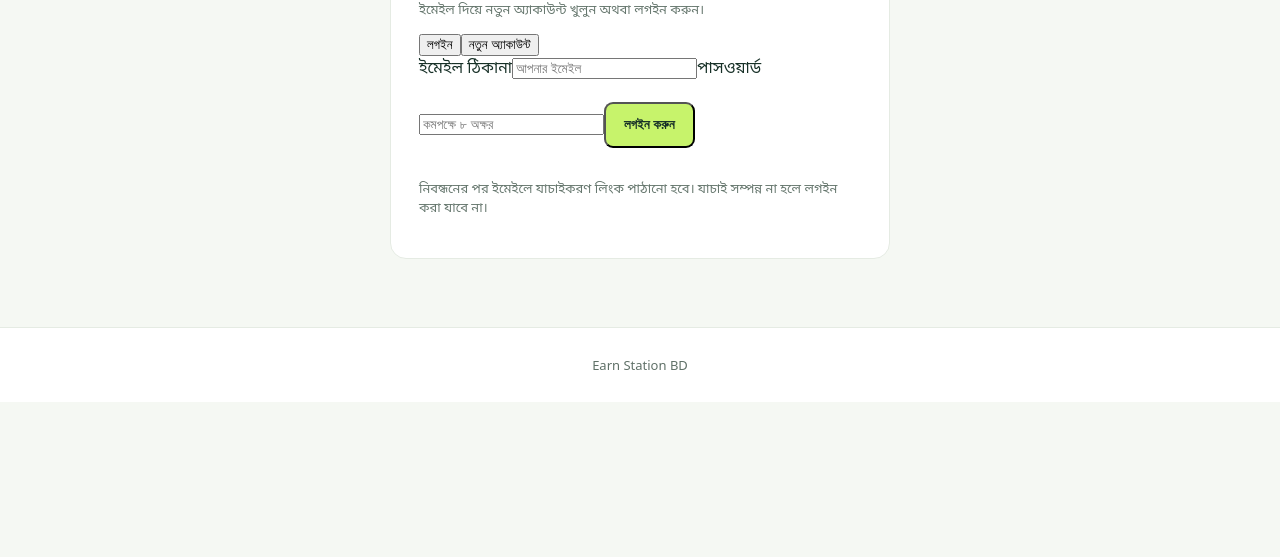
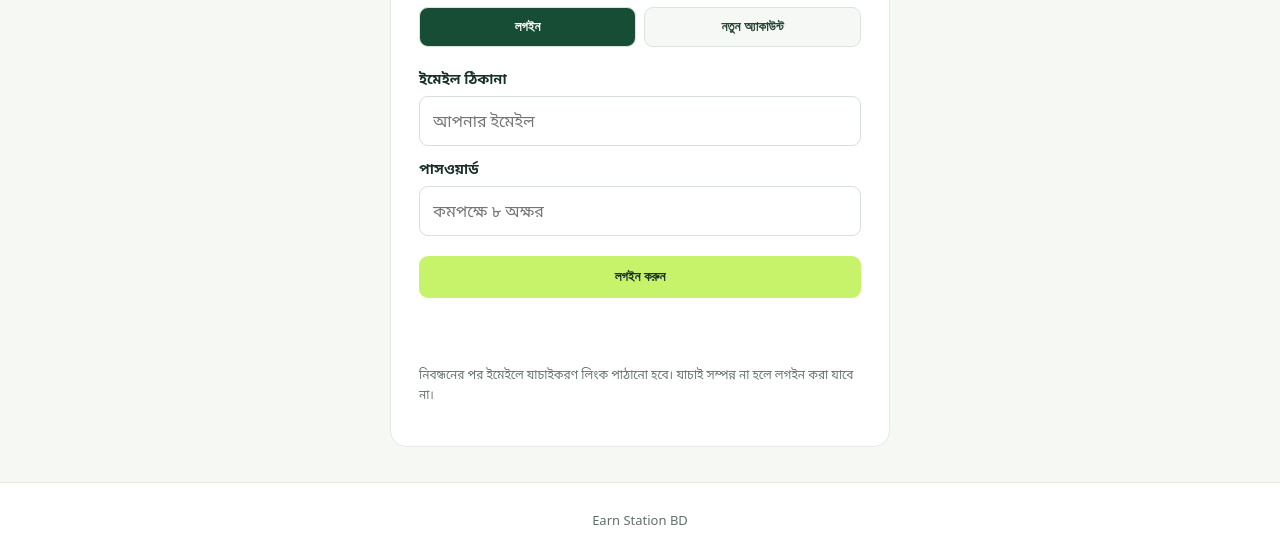
Before and after one commit to mdasifsorkar64-cmd/EarnStationBD, a plain HTML site: page auth.html in a window 1280 px wide. Shown: the part 261-818 px from the top of the page. Drawn offline with nearby package versions, Linux system fonts and the light colour scheme.

Commit message:
Style email authentication form

```diff
--- a/auth.css
+++ b/auth.css
@@ -1 +1 @@
-.auth-wrap{min-height:65vh;display:grid;place-items:center;padding:35px 18px}.auth-card{width:min(100%,500px);background:#fff;border:1px solid #e5ebe3;border-radius:16px;padding:28px}.auth-card h1{font-size:28px;margin:8px 0}.auth-card>p:not(.tag){font-size:13px;color:#65766d}.auth-card .button{margin-top:22px}
+.auth-wrap{min-height:65vh;display:grid;place-items:center;padding:35px 18px}.auth-card{width:min(100%,500px);background:#fff;border:1px solid #e5ebe3;border-radius:16px;padding:28px}.auth-card h1{font-size:28px;margin:8px 0}.auth-card>p:not(.tag){font-size:13px;color:#65766d}.auth-tabs{display:flex;gap:8px;margin:22px 0}.auth-tabs button{flex:1;padding:11px;border:1px solid #dce5dd;border-radius:9px;background:#f5f8f5;color:#244333;font-weight:700}.auth-tabs button.active{background:#174d35;color:#fff}.auth-card label{display:block;margin:13px 0 6px;font-weight:600;font-size:14px}.auth-card input{width:100%;padding:13px;border:1px solid #d6e0d8;border-radius:9px;font:inherit;box-sizing:border-box}.auth-submit{width:100%;margin-top:20px;border:0;cursor:pointer}.auth-message{min-height:22px;margin-top:14px;font-weight:600}.auth-note{font-size:12px!important;line-height:1.7}.auth-message.error{color:#b42318}.auth-message.success{color:#167044}
```
